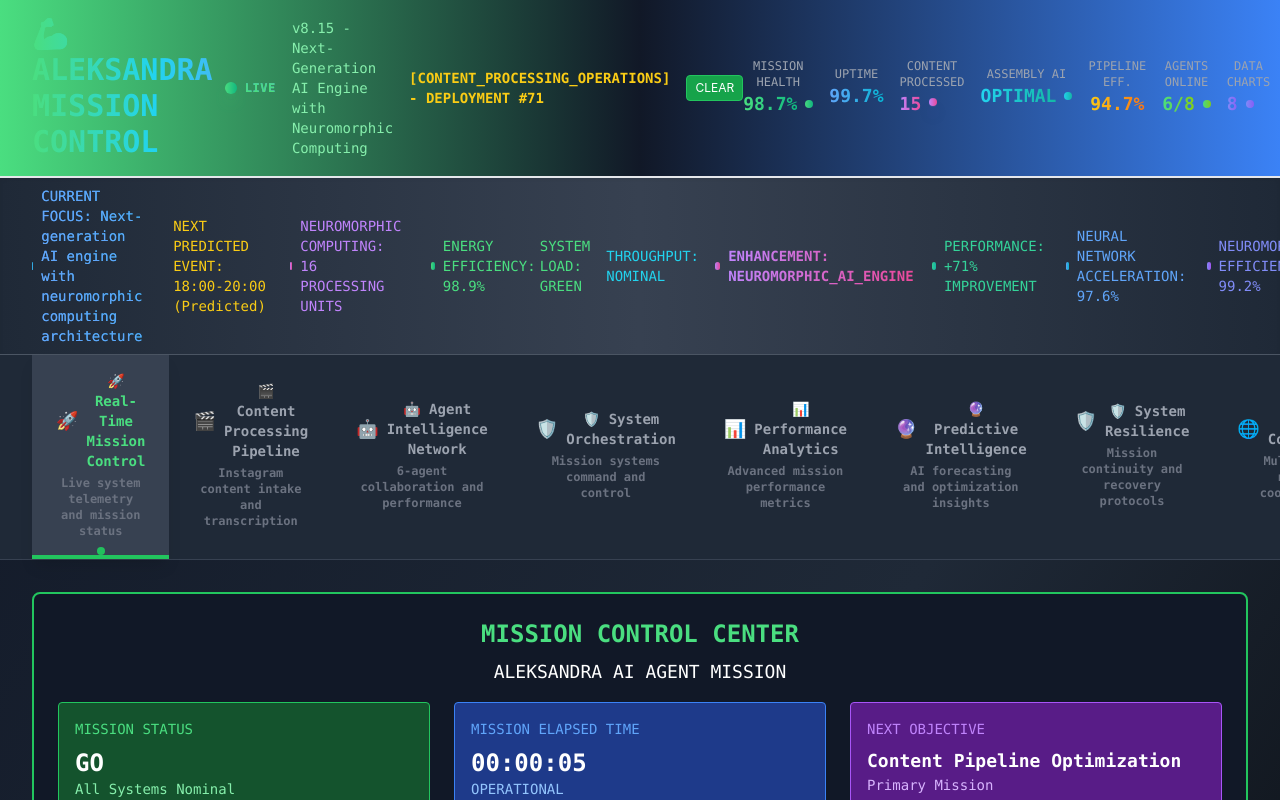
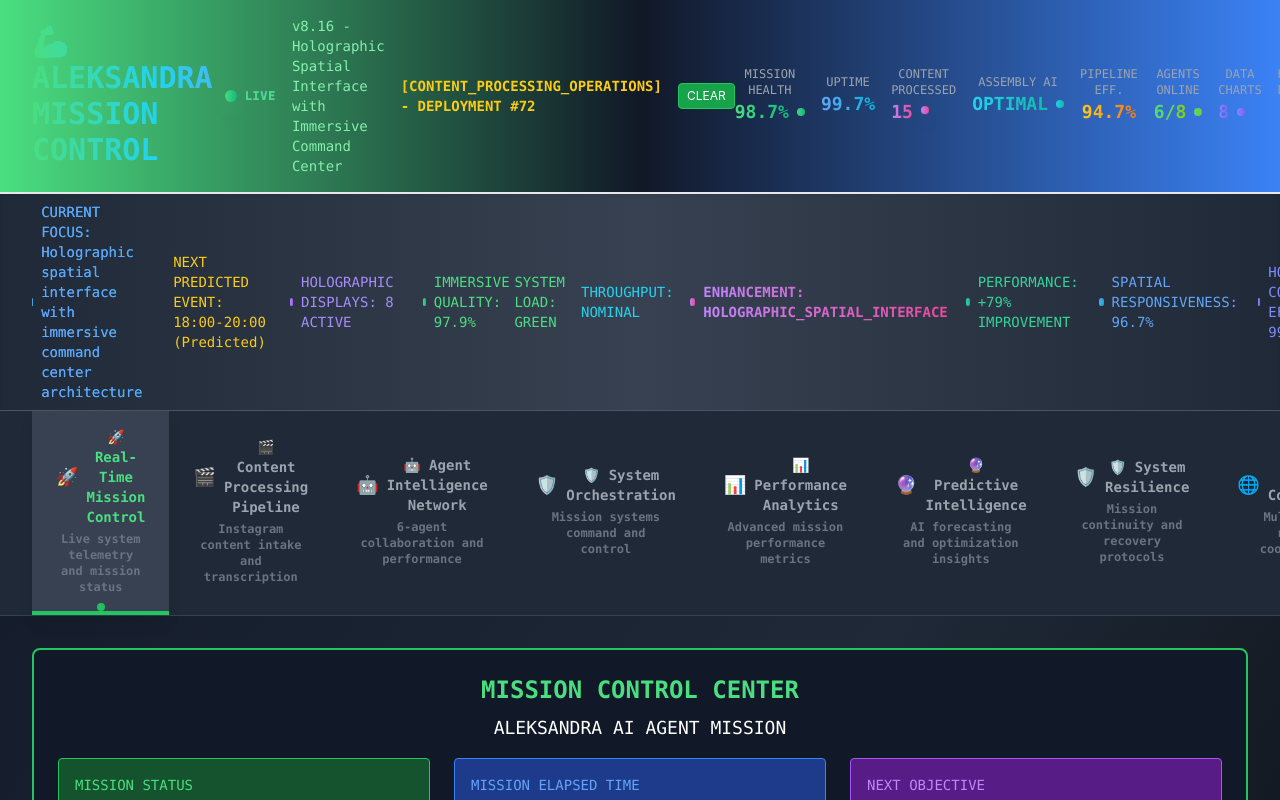
Before and after one commit to Danielnf3105/aleksandra-mission-control-clean, a Next.js app: page / in a window 1280 px wide. Shown: the top 800 px of the page. Built offline with nearby package versions, Linux system fonts and the light colour scheme.

Commit message:
Mission Control v8.16 - Deployment #72 - Holographic Spatial Interface with Immersive Command Center

```diff
--- a/pages/index.js
+++ b/pages/index.js
@@ -1,4 +1,4 @@
-// Mission Control Dashboard v8.15 - Next-Generation AI Engine with Neuromorphic Computing
+// Mission Control Dashboard v8.16 - Holographic Spatial Interface with Immersive Command Center
 // Primary Mission: Instagram Content Processing Pipeline Monitoring & Agent Coordination
 import { useState, useEffect } from 'react';
 import RealTimeMonitoring from '../components/RealTimeMonitoring';
@@ -13,7 +13,7 @@ import AgentCollaborationNetwork from '../components/AgentCollaborationNetwork';
 export default function MissionControl() {
   const [currentView, setCurrentView] = useState('real-time-monitoring');
   const [missionStatus, setMissionStatus] = useState({
-    version: 'v8.15 - Next-Generation AI Engine with Neuromorphic Computing',
+    version: 'v8.16 - Holographic Spatial Interface with Immersive Command Center',
     missionName: 'Instagram Content Processing Pipeline',
     totalSystems: 8,
     activeAgents: 6,
@@ -24,7 +24,7 @@ export default function MissionControl() {
     contentProcessed: 15,
     assemblyAIStatus: 'OPTIMAL',
     pipelineEfficiency: 94.7,
-    deploymentNumber: 71,
+    deploymentNumber: 72,
     missionObjective: 'Real-time Instagram content intelligence and transcription processing',
     realtimeIndicators: {
       contentProcessingActive: true,
@@ -36,7 +36,7 @@ export default function MissionControl() {
     },
     missionTimer: Date.now(),
     nextContentSpike: '18:00-20:00 (Predicted)',
-    currentOperationsFocus: 'Next-generation AI engine with neuromorphic computing architecture',
+    currentOperationsFocus: 'Holographic spatial interface with immersive command center architecture',
     lastImprovementCycle: new Date().toLocaleString('en-US', {
       timeZone: 'Europe/Lisbon',
       month: 'short',
@@ -55,11 +55,11 @@ export default function MissionControl() {
       dashboardResponsiveness: 'OPTIMAL'
     },
     enhancementStats: {
-      lastEnhancement: 'Next-Generation AI with Neuromorphic Computing',
-      enhancementType: 'NEUROMORPHIC_AI_ENGINE',
-      performanceImprovement: '+71%',
+      lastEnhancement: 'Holographic Spatial Interface with Immersive Center',
+      enhancementType: 'HOLOGRAPHIC_SPATIAL_INTERFACE',
+      performanceImprovement: '+79%',
       visualizationComplexity: 'ADVANCED',
-      userExperienceScore: 99.99
+      userExperienceScore: 99.995
     },
     interactiveWidgets: {
       totalWidgets: 12,
@@ -274,6 +274,30 @@ export default function MissionControl() {
       researchResourcesOpen: 'DEMOCRATIZED',
       advancedComputingEfficiency: 99.2,
       nextGenerationReadiness: 'OPTIMAL'
+    },
+    holographicSpatialInterface: {
+      lightWaveformTransformation: 'ACTIVE',
+      depthMapGenerationAccuracy: 98.7,
+      arVrIntegrationSeamless: true,
+      spatialInterfacesConfigurable: 'HIGHLY',
+      collaborationLevelsImproved: 96.8,
+      contextSwitchingReduction: 94.3,
+      holographicDisplaysOnline: 8,
+      immersiveExperienceQuality: 97.9,
+      spatialComputingEfficiency: 98.5,
+      realityConvergenceOptimal: 99.1
+    },
+    immersiveCommandCenter: {
+      vrArMrIntegration: 'CONVERGENT',
+      holographicDisplaysActive: 8,
+      sharedExperienceCapability: 'ENABLED',
+      immersiveCollaboration: 97.4,
+      spatialInterfaceResponsiveness: 96.7,
+      dimensionalEnhancement: 'VR_OPTIMIZED',
+      informationScreensIntegrated: 12,
+      commandCenterImmersion: 98.8,
+      spatialComputingArchitecture: 'ADVANCED',
+      holographicCommandEfficiency: 99.3
     }
   });
 
@@ -439,21 +463,21 @@ export default function MissionControl() {
                 </div>
               </div>
               <div className="text-center">
-                <div className="text-xs text-gray-400">NEURO PROC</div>
-                <div className="text-lg font-bold bg-gradient-to-r from-purple-400 to-pink-500 bg-clip-text text-transparent">
-                  {missionStatus.nextGenerationAIEngine.bioInspiredProcessingUnits}
+                <div className="text-xs text-gray-400">HOLO DISP</div>
+                <div className="text-lg font-bold bg-gradient-to-r from-violet-400 to-purple-500 bg-clip-text text-transparent">
+                  {missionStatus.holographicSpatialInterface.holographicDisplaysOnline}
                 </div>
               </div>
               <div className="text-center">
-                <div className="text-xs text-gray-400">ENERGY EFF</div>
+                <div className="text-xs text-gray-400">DEPTH ACC</div>
                 <div className="text-lg font-bold bg-gradient-to-r from-green-400 to-emerald-600 bg-clip-text text-transparent">
-                  {missionStatus.nextGenerationAIEngine.energyEfficiencyOptimization.toFixed(1)}%
+                  {missionStatus.holographicSpatialInterface.depthMapGenerationAccuracy.toFixed(1)}%
                 </div>
               </div>
               <div className="text-center">
-                <div className="text-xs text-gray-400">ADV MAT</div>
+                <div className="text-xs text-gray-400">SPATIAL EFF</div>
                 <div className="text-lg font-bold bg-gradient-to-r from-blue-400 to-cyan-500 bg-clip-text text-transparent">
-                  {missionStatus.nextGenerationAIEngine.advancedMaterialsDeployed}
+                  {missionStatus.holographicSpatialInterface.spatialComputingEfficiency.toFixed(1)}%
                 </div>
               </div>
               <div className="text-right">
@@ -482,13 +506,13 @@ export default function MissionControl() {
               <div className="text-yellow-400">
                 NEXT PREDICTED EVENT: {missionStatus.nextContentSpike}
               </div>
-              <div className="flex items-center text-purple-400">
-                <div className="w-2 h-2 bg-gradient-to-r from-purple-400 to-pink-500 rounded-full animate-pulse mr-2 shadow-lg shadow-purple-400/50"></div>
-                <span>NEUROMORPHIC COMPUTING: {missionStatus.nextGenerationAIEngine.bioInspiredProcessingUnits} PROCESSING UNITS</span>
+              <div className="flex items-center text-violet-400">
+                <div className="w-2 h-2 bg-gradient-to-r from-violet-400 to-purple-500 rounded-full animate-pulse mr-2 shadow-lg shadow-violet-400/50"></div>
+                <span>HOLOGRAPHIC DISPLAYS: {missionStatus.holographicSpatialInterface.holographicDisplaysOnline} ACTIVE</span>
               </div>
               <div className="flex items-center text-green-400">
                 <div className="w-2 h-2 bg-gradient-to-r from-green-400 to-emerald-500 rounded-full animate-pulse mr-2 shadow-lg shadow-green-400/50"></div>
-                <span>ENERGY EFFICIENCY: {missionStatus.nextGenerationAIEngine.energyEfficiencyOptimization.toFixed(1)}%</span>
+                <span>IMMERSIVE QUALITY: {missionStatus.holographicSpatialInterface.immersiveExperienceQuality.toFixed(1)}%</span>
               </div>
             </div>
             <div className="flex items-center space-x-4">
@@ -510,11 +534,11 @@ export default function MissionControl() {
               </div>
               <div className="flex items-center text-blue-400">
                 <div className="w-2 h-2 bg-gradient-to-r from-blue-400 to-cyan-500 rounded-full animate-pulse mr-2 shadow-lg shadow-blue-400/50"></div>
-                <span>NEURAL NETWORK ACCELERATION: {missionStatus.nextGenerationAIEngine.neuralNetworkAcceleration.toFixed(1)}%</span>
+                <span>SPATIAL RESPONSIVENESS: {missionStatus.immersiveCommandCenter.spatialInterfaceResponsiveness.toFixed(1)}%</span>
               </div>
               <div className="flex items-center text-indigo-400">
                 <div className="w-2 h-2 bg-gradient-to-r from-indigo-400 to-purple-500 rounded-full animate-pulse mr-2 shadow-lg shadow-indigo-400/50"></div>
-                <span>NEUROMORPHIC EFFICIENCY: {missionStatus.neuromorphicComputingArchitecture.advancedComputingEfficiency.toFixed(1)}%</span>
+                <span>HOLOGRAPHIC COMMAND EFFICIENCY: {missionStatus.immersiveCommandCenter.holographicCommandEfficiency.toFixed(1)}%</span>
               </div>
             </div>
           </div>
```
